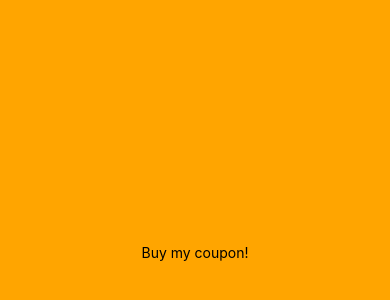
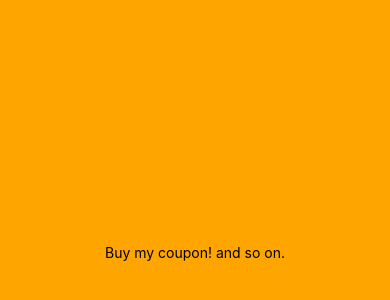
Before and after one commit to ALphaWit/coupson, a React Native app: screen / in a window 390 px wide. Shown: the part 170-470 px from the top of the page. Built offline with nearby package versions, Linux system fonts and the light colour scheme.

Commit message:
second push

```diff
--- a/App.jsx
+++ b/App.jsx
@@ -10,7 +10,7 @@ const App = () => {
         alignItems: 'center',
         backgroundColor:"orange"
       }}>
-      <Text>Buy my coupon!</Text>
+      <Text>Buy my coupon! and so on.</Text>
     </View>
   );
 };
```
